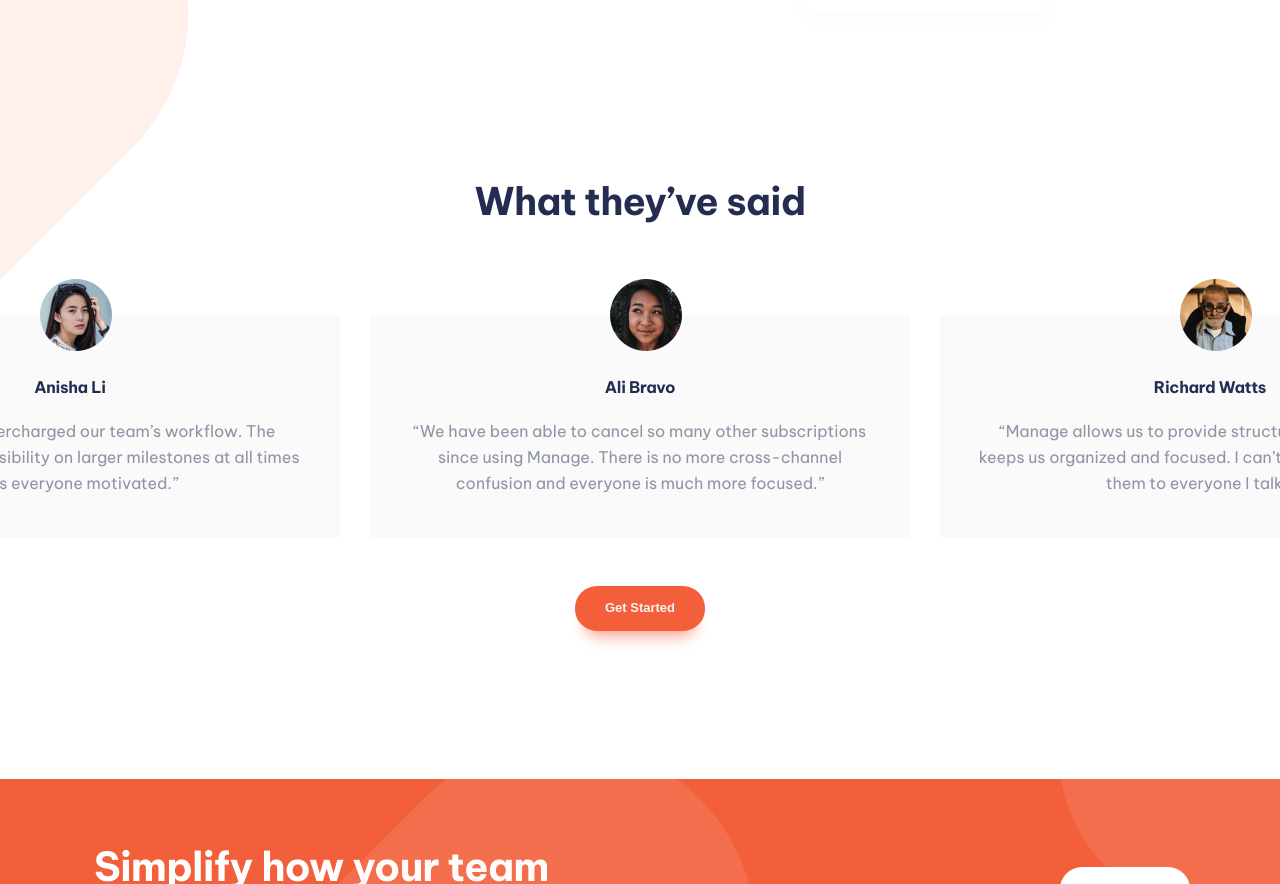
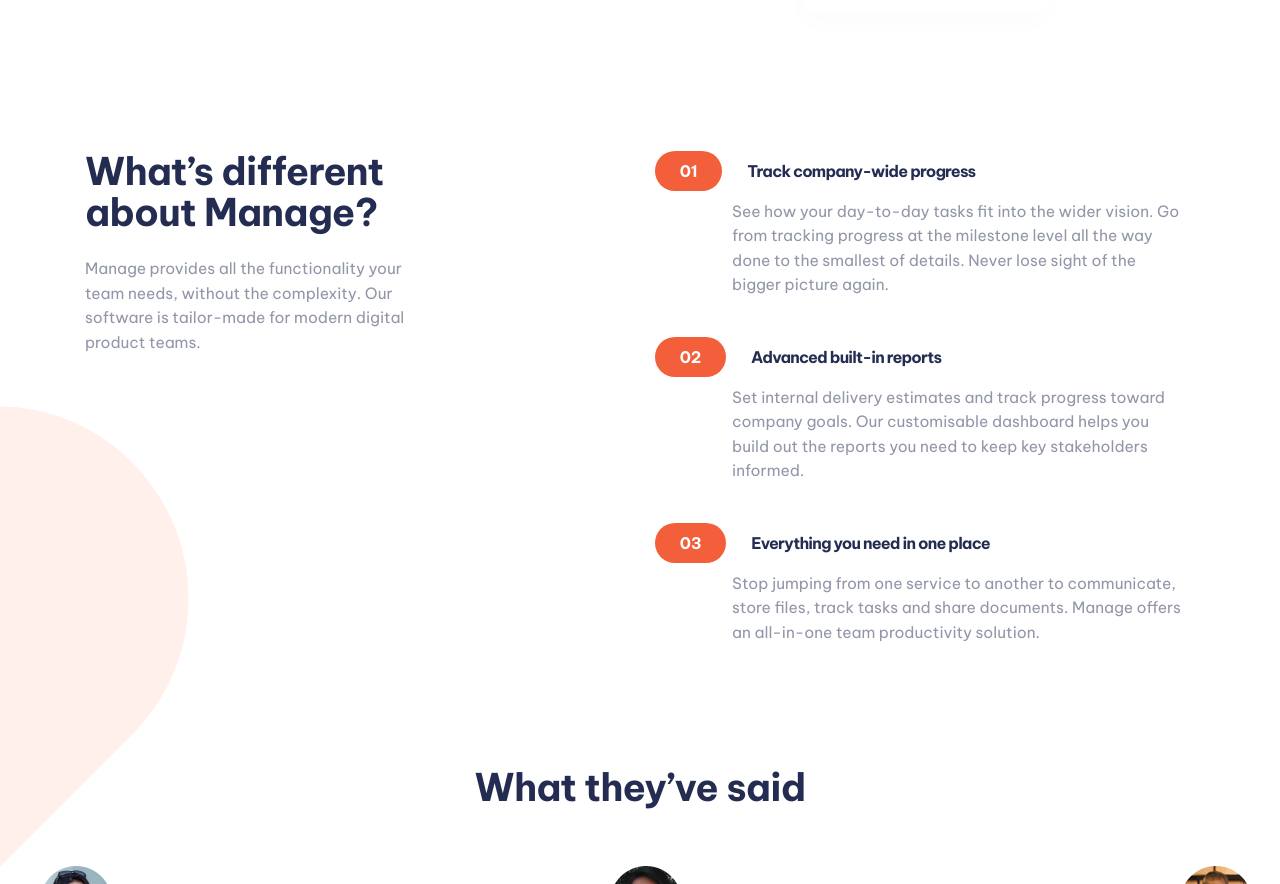
Before and after one commit to martinsantaclara/manage-landing-mentor, a Next.js app: page / in a window 1280 px wide. Shown: the part 650-1534 px from the top of the page. Built offline with nearby package versions, Linux system fonts and the light colour scheme.

Commit message:
features

```diff
--- /dev/null
+++ b/components/Features/features.js
@@ -0,0 +1,90 @@
+import React from 'react';
+import { Container } from '../../styles/globals';
+import {
+    FeatureDescription,
+    FeatureHead,
+    FeatureHeadWrapper,
+    FeaturesContainer,
+    FeatureTitle,
+    ItemFeature,
+    ItemFeatureDescription,
+    ItemFeatureHead,
+    ItemFeatureNumber,
+    ItemFeatureTitle,
+    ItemsFeatures,
+} from './featuresStyles';
+
+function Features({ mobile, widthScreen, dark }) {
+    const itemsFeature = [
+        {
+            number: '01',
+            title: 'Track company-wide progress',
+            description:
+                'See how your day-to-day tasks fit into the wider vision. Go from tracking progress at the milestone level all the way done to the smallest of details. Never lose sight of the bigger picture again.',
+        },
+        {
+            number: '02',
+            title: 'Advanced built-in reports',
+            description:
+                'Set internal delivery estimates and track progress toward company goals. Our customisable dashboard helps you build out the reports you need to keep key stakeholders informed.',
+        },
+        {
+            number: '03',
+            title: 'Everything you need in one place',
+            description:
+                'Stop jumping from one service to another to communicate, store files, track tasks and share documents. Manage offers an all-in-one team productivity solution.',
+        },
+    ];
+
+    return (
+        <FeaturesContainer mobile={mobile}>
+            <Container
+                mobile={mobile}
+                direction={mobile ? 'column' : 'row'}
+                width={mobile ? '100%' : '87%'}
+                align={''}
+            >
+                <FeatureHeadWrapper mobile={mobile}>
+                    <FeatureHead mobile={mobile}>
+                        <FeatureTitle mobile={mobile}>
+                            What’s different about Manage?
+                        </FeatureTitle>
+                        <FeatureDescription mobile={mobile}>
+                            {' '}
+                            Manage provides all the functionality your team
+                            needs, without the complexity. Our software is
+                            tailor-made for modern digital product teams.{' '}
+                        </FeatureDescription>
+                    </FeatureHead>
+                </FeatureHeadWrapper>
+                <ItemsFeatures widthScreen={widthScreen} mobile={mobile}>
+                    {itemsFeature.map((feature, index) => {
+                        return (
+                            <ItemFeature mobile={mobile} key={feature.number}>
+                                <ItemFeatureHead
+                                    widthScreen={widthScreen}
+                                    mobile={mobile}
+                                >
+                                    <ItemFeatureNumber>
+                                        {feature.number}
+                                    </ItemFeatureNumber>
+                                    <ItemFeatureTitle
+                                        mobile={mobile}
+                                        dark={dark}
+                                    >
+                                        {feature.title}
+                                    </ItemFeatureTitle>
+                                </ItemFeatureHead>
+                                <ItemFeatureDescription mobile={mobile}>
+                                    {feature.description}
+                                </ItemFeatureDescription>
+                            </ItemFeature>
+                        );
+                    })}
+                </ItemsFeatures>
+            </Container>
+        </FeaturesContainer>
+    );
+}
+
+export default Features;
--- /dev/null
+++ b/components/Features/featuresStyles.js
@@ -0,0 +1,135 @@
+import styled from 'styled-components';
+
+export const FeaturesContainer = styled.section`
+    padding-top: ${({ mobile }) => (mobile ? '1.625rem' : '3.3125rem')};
+`;
+
+export const FeatureHeadWrapper = styled.div`
+    display: flex;
+    flex-direction: column;
+    align-items: center;
+    width: ${({ mobile }) =>
+        mobile ? '' : 'clamp(19.75rem, 19.2vw + 10.54rem, 27.81rem)'};
+`;
+
+export const FeatureHead = styled.div`
+    margin: ${({ mobile }) => (mobile ? '0 1.5rem' : '0rem')};
+    max-width: 29.6875rem;
+`;
+
+export const FeatureTitle = styled.h1`
+    color: ${({ theme }) => theme.clrHeading};
+    position: relative;
+    font-size: ${({ mobile, theme }) =>
+        mobile
+            ? `${theme.fsHeading_sm}rem`
+            : `clamp(${theme.fsHeading_md}rem, ${
+                  (((theme.fsHeading_lg - theme.fsHeading_md) * 16) / 672) * 100
+              }vw + ${
+                  (1440 * theme.fsHeading_md - 768 * theme.fsHeading_lg) / 672
+              }rem, ${theme.fsHeading_lg}rem)`};
+    font-weight: ${({ mobile, theme }) =>
+        mobile ? theme.fwHeading_sm : theme.fwHeading_lg};
+    letter-spacing: ${({ mobile }) => (mobile ? '-0.62px' : '-0.71px')};
+    line-height: ${({ mobile }) => (mobile ? '1.5' : '1.1')};
+    text-align: ${({ mobile }) => (mobile ? 'center' : 'left')};
+    padding: ${({ mobile }) => (mobile ? '0 1rem' : '0rem')};
+`;
+
+export const FeatureDescription = styled.p`
+    color: ${({ theme }) => theme.onBackgroundOpacity};
+    font-size: ${({ mobile, theme }) =>
+        mobile
+            ? `${theme.fsText_s}rem`
+            : `clamp(${theme.fsText_s}rem, ${
+                  (((theme.fsText_lg - theme.fsText_s) * 16) / 672) * 100
+              }vw + ${
+                  (1440 * theme.fsText_s - 768 * theme.fsText_lg) / 672
+              }rem, ${theme.fsText_lg}rem)`};
+    font-weight: ${({ theme }) => theme.fwRegular};
+    line-height: ${({ mobile }) =>
+        mobile ? '2' : 'clamp(1.25rem, 0.89vw + 0.82rem, 1.625rem)'};
+    width: 90%;
+    text-align: ${({ mobile }) => (mobile ? 'center' : 'left')};
+    align-self: center;
+    margin: ${({ mobile }) =>
+        mobile
+            ? '0.8125rem auto 3.375rem'
+            : 'clamp(1rem, 1.19vw + 0.43rem, 1.5rem) 0 3.375rem'};
+    max-width: ${({ mobile }) => (mobile ? '23.4375rem' : '21.875rem')};
+`;
+
+export const ItemsFeatures = styled.div`
+    margin-left: ${({ widthScreen }) => (widthScreen > 480 ? '0rem' : '1rem')};
+    display: flex;
+    flex-direction: column;
+    align-items: ${({ mobile }) => (mobile ? 'center' : 'flex-start')};
+    width: ${({ mobile }) => (mobile ? '' : '48.65%')};
+    max-width: ${({ mobile }) => (mobile ? '' : '33.75rem')};
+`;
+
+export const ItemFeature = styled.div`
+    width: 100%;
+    max-width: 28.125rem;
+    margin-bottom: ${({ mobile }) => (mobile ? '3rem' : '2.5rem')};
+`;
+
+export const ItemFeatureHead = styled.div`
+    display: flex;
+    align-items: center;
+    background-color: ${({ mobile, theme }) =>
+        mobile ? theme.primaryLight : 'transparent'};
+    /* width: 450px; */
+    border-radius: ${({ widthScreen, mobile }) =>
+        widthScreen > 480
+            ? mobile
+                ? '1.25rem'
+                : '0px'
+            : '1.25rem 0 0 1.25rem'};
+`;
+
+export const ItemFeatureNumber = styled.div`
+    font-size: ${({ theme }) => theme.fsText_lg}rem;
+    font-weight: ${({ theme }) => theme.fwBold};
+    line-height: 1.5;
+    color: ${({ theme }) => theme.onPrimary1};
+    background-color: ${({ theme }) => theme.primary};
+    padding: 0.5rem 1.55rem;
+    border-radius: 1.25rem;
+    align-self: center;
+    letter-spacing: -0.29px;
+`;
+
+export const ItemFeatureTitle = styled.p`
+    color: ${({ theme, mobile, dark }) =>
+        mobile && dark ? theme.background : theme.onBackground};
+    font-size: ${({ theme }) => theme.fsText_lg}rem;
+    font-weight: ${({ theme }) => theme.fwBold};
+    line-height: 1.5;
+    letter-spacing: -0.8px;
+    padding-left: ${({ mobile }) =>
+        mobile
+            ? 'clamp(1rem, 38.4vw - 9rem, 4rem)'
+            : 'clamp(1rem, 1.79vw + 0.14rem, 1.75rem)'};
+`;
+
+export const ItemFeatureDescription = styled.p`
+    color: ${({ theme }) => theme.onBackgroundOpacity};
+    font-size: ${({ mobile, theme }) =>
+        mobile
+            ? `${theme.fsText_s}rem`
+            : `clamp(${theme.fsText_s}rem, ${
+                  (((theme.fsText_lg - theme.fsText_s) * 16) / 672) * 100
+              }vw + ${
+                  (1440 * theme.fsText_s - 768 * theme.fsText_lg) / 672
+              }rem, ${theme.fsText_lg}rem)`};
+    font-weight: ${({ theme }) => theme.fwRegular};
+    line-height: ${({ mobile }) =>
+        mobile ? '2' : 'clamp(1.25rem, 0.89vw + 0.82rem, 1.625rem)'};
+    width: ${({ mobile }) => (mobile ? '96%' : '100%')};
+    max-width: ${({ mobile }) => (mobile ? '25rem' : '28.125rem')};
+    margin: 0.5rem auto 0;
+
+    margin-left: ${({ mobile }) =>
+        mobile ? '' : 'clamp(1.25rem, 11.16vw - 4.11rem, 5.9375rem)'};
+`;
--- a/pages/index.js
+++ b/pages/index.js
@@ -3,6 +3,7 @@
 import BgUpperCorner from '../components/BgUpperCorner/bgUpperCorner';
 import Header from '../components/Header/header';
 import Hero from '../components/Hero/hero';
+import Features from '../components/Features/features';
 import Reviews from '../components/Reviews/reviews';
 import Simplify from '../components/Simplify/simplify';
 
@@ -48,21 +49,16 @@
                     ></Header>
                     <main>
                         <Hero mobile={mobile} widthScreen={width}></Hero>
+                        <Features
+                            mobile={mobile}
+                            widthScreen={width}
+                            dark={dark}
+                        ></Features>
                         <Reviews mobile={mobile} widthScreen={width}></Reviews>
                         <Simplify
                             mobile={mobile}
                             widthScreen={width}
                         ></Simplify>
-
-                        {/* <Features
-                            mobile={mobile}
-                            widthScreen={width}
-                            dark={dark}
-                        ></Features>
-                        <Simplify
-                            mobile={mobile}
-                            widthScreen={width}
-                        ></Simplify> */}
                     </main>
                 </>
             )}
```
